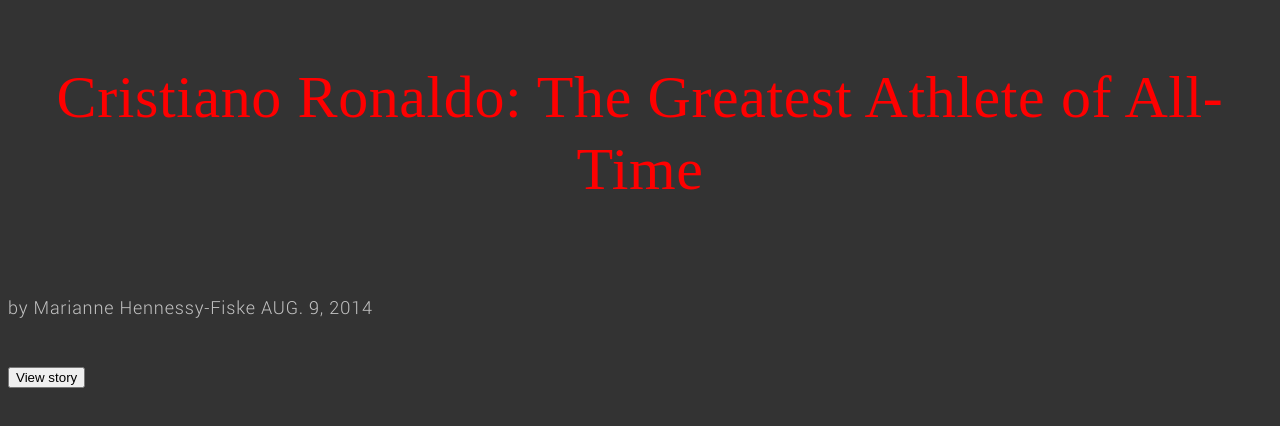
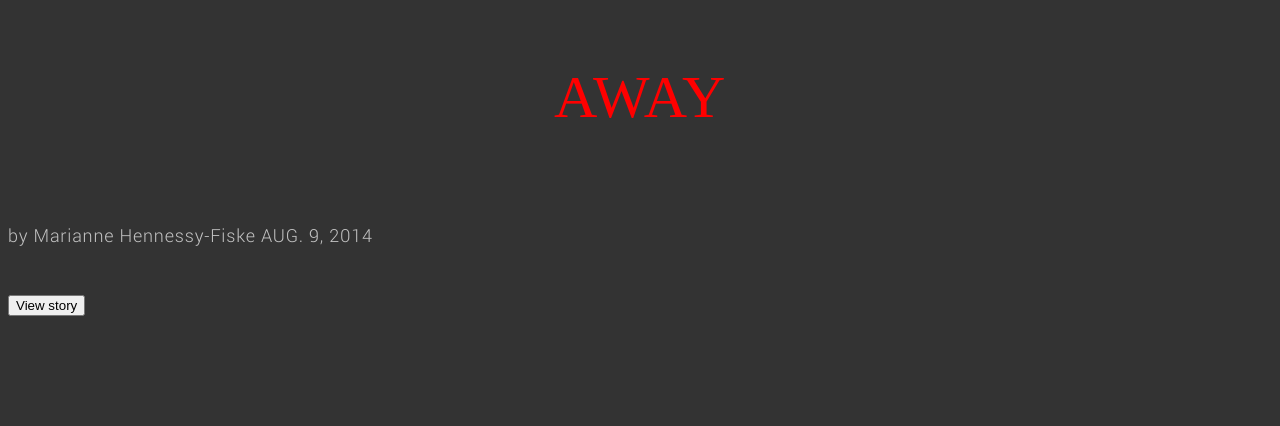
Before and after one commit to sreedhargn/font-kerning, a plain HTML site: page index.html in a window 1280 px wide. Shown: the part 362-788 px from the top of the page. Drawn offline with Linux system fonts and the light colour scheme; files whose address does not match are found by name.

Commit message:
some chanegs

```diff
--- a/css/fonts.css
+++ b/css/fonts.css
@@ -69,11 +69,7 @@
   line-height: 72px;
   text-align: center;
   color: red;
-  /* letter spacing */
-  -webkit-font-feature-settings: "kern";
-  text-rendering: optimizeLegibility;
-  font-feature-settings: "kern" 1;
-  font-kerning: normal;
+
 }
 .by-line {
   z-index: 100;
--- a/index.html
+++ b/index.html
@@ -18,7 +18,7 @@
 			<div class="poster technology center">
 		   			<h3 class="stories-icon"> / </h3>
 		   			<img class="poster-image" src="images/doctor.png" />
-		   			<h3 class="title"> Cristiano Ronaldo: The Greatest Athlete of All-Time</h3>
+		   			<h3 class="title"> AWAY</h3>
 		   			<p class="by-line">
 		   				by Marianne Hennessy-Fiske
 		   				<span> AUG. 9, 2014</span>
```
